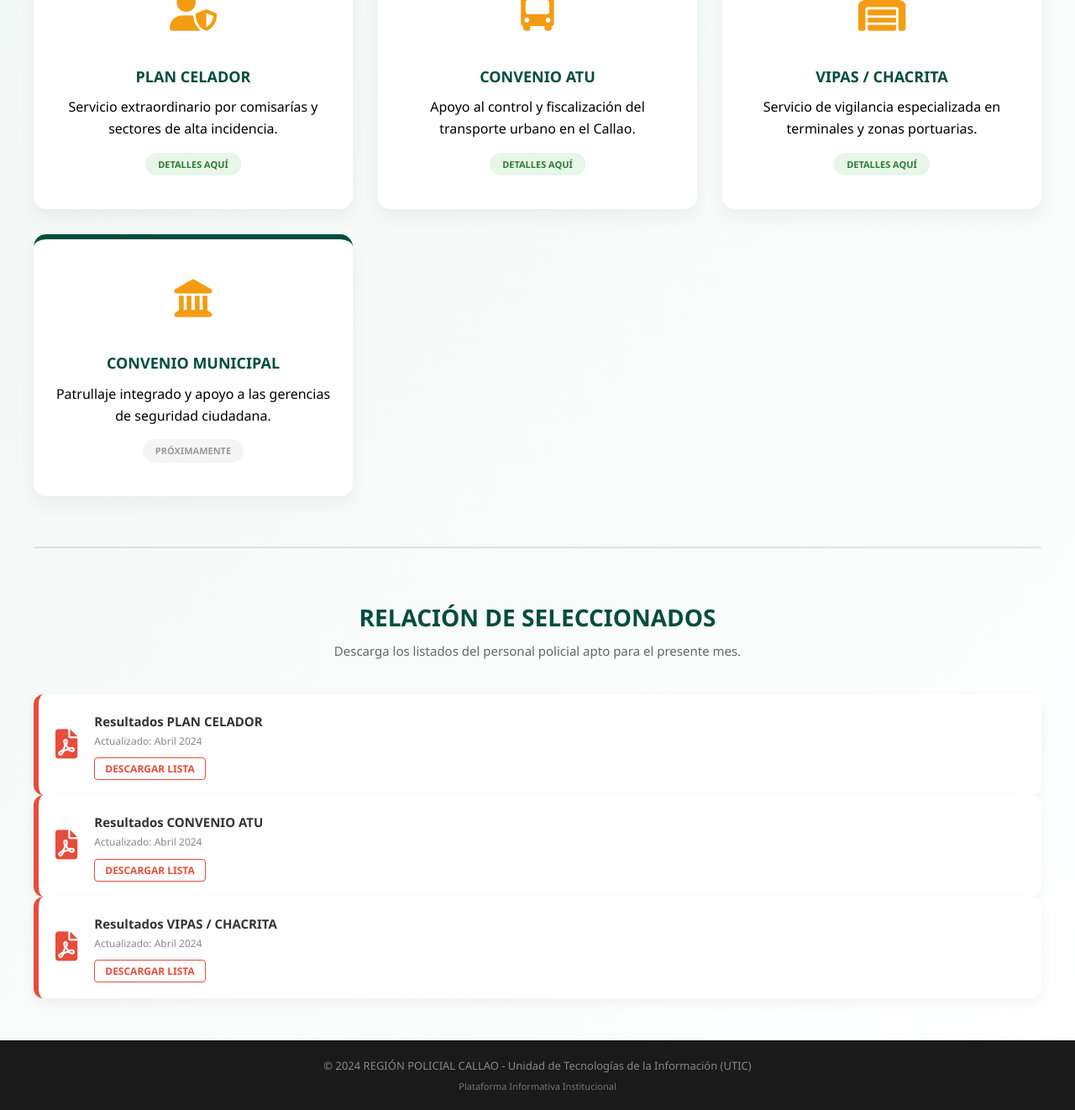
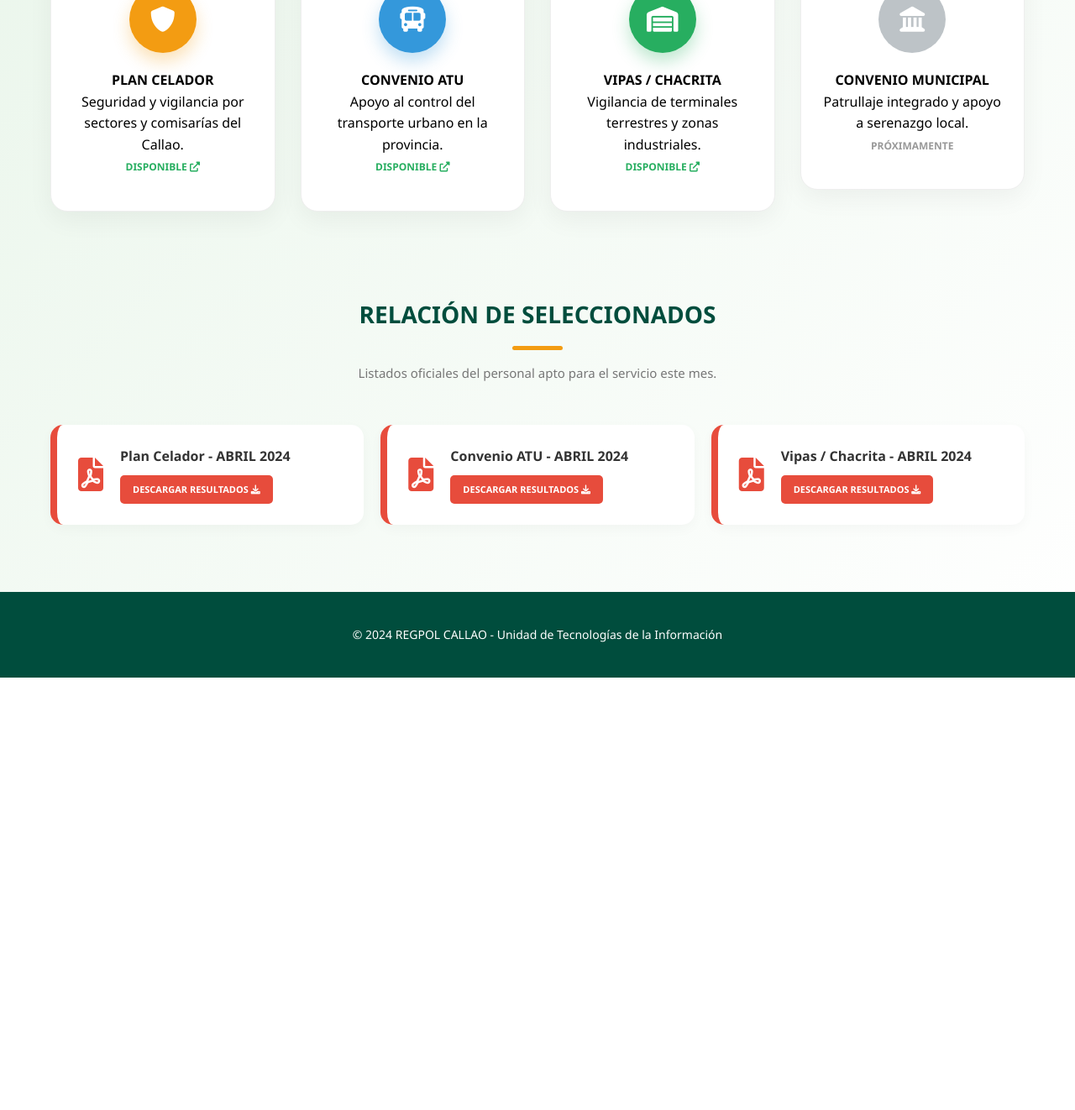
Before and after one commit to ANTHONY109823/REGPOL_CALLAO, a plain HTML site: page convenios.html in a window 1280 px wide. Shown: the part 431-1753 px from the top of the page at 84% size. After the commit the page ends 1238 px from the top, so only its background shows below. Drawn offline with Linux system fonts and the light colour scheme.

Commit message:
dando estilos a convenios

```diff
--- a/convenios.html
+++ b/convenios.html
@@ -4,140 +4,140 @@
     <meta charset="UTF-8">
     <meta name="viewport" content="width=device-width, initial-scale=1.0">
     <title>Convenios - REGPOL CALLAO</title>
-    <!-- Estilos generales -->
     <link rel="stylesheet" href="style.css">
-    <!-- Iconos FontAwesome -->
     <link rel="stylesheet" href="https://cdnjs.cloudflare.com/ajax/libs/font-awesome/6.0.0/css/all.min.css">
 </head>
-<body class="bg-convenios"> <!-- Clase para el fondo verde suavizado -->
+<body class="body-convenios"> <!-- Nueva clase para el fondo -->
 
-    <!-- BARRA SUPERIOR DE CONTACTO -->
-    <div class="top-bar">
+    <!-- BARRA SUPERIOR INSTITUCIONAL -->
+    <div class="top-bar-convenios">
         <div class="container flex-between">
-            <span class="top-info"><i class="fas fa-shield-alt"></i> REGPOL CALLAO - Área de Convenios</span>
-            <div class="social-icons">
+            <span><i class="fas fa-lock"></i> Acceso restringido para personal policial</span>
+            <div class="social-links-top">
                 <a href="#"><i class="fab fa-facebook"></i></a>
                 <a href="#"><i class="fab fa-tiktok"></i></a>
             </div>
         </div>
     </div>
 
-    <!-- ENCABEZADO DE LA HOJA -->
-    <header class="main-header">
-        <div class="container header-flex">
-            <div class="logo-box">
-                <img src="img/regpol callao.jpg" alt="Logo REGPOL Callao" class="logo-pnp">
+    <!-- CABECERA PRINCIPAL -->
+    <header class="header-moderno">
+        <div class="container header-content">
+            <div class="logo-area">
+                <img src="img/regpol callao.jpg" alt="Escudo" class="img-escudo">
+                <div class="text-area">
+                    <h1>PORTAL DE CONVENIOS</h1>
+                    <p>REGIÓN POLICIAL CALLAO</p>
+                </div>
             </div>
-            <div class="title-text">
-                <h1>PORTAL DE CONVENIOS</h1>
-                <p class="subtitle">UNIDAD DE TECNOLOGÍAS DE LA INFORMACIÓN Y COMUNICACIONES</p>
-            </div>
-            <div class="header-actions">
-                <a href="index.html" class="btn-action-top"><i class="fas fa-home"></i> INICIO</a>
-            </div>
+            <a href="index.html" class="btn-home-modern"><i class="fas fa-arrow-left"></i> VOLVER AL INICIO</a>
         </div>
     </header>
 
-    <!-- CONTENIDO PRINCIPAL -->
-    <main class="container content-area">
+    <main class="container py-5">
 
-        <!-- SECCIÓN DE TARJETAS DE CONVENIOS -->
-        <div class="section-header">
-            <h2 class="section-title">CONVENIOS VIGENTES</h2>
-            <p class="section-subtitle">Selecciona un convenio para ver requisitos, vacantes y montos de pago.</p>
+        <!-- SECCIÓN 1: CONVENIOS CON MÁS "VIDA" -->
+        <div class="section-heading">
+            <h2 class="title-main">CONVENIOS VIGENTES</h2>
+            <div class="underline"></div>
+            <p class="subtitle">Haz clic en cada tarjeta para conocer los detalles, requisitos y beneficios.</p>
         </div>
 
-        <div class="grid-cards">
-            <!-- 1. PLAN CELADOR -->
-            <a href="celador.html" class="card-link">
-                <div class="card convenio-card">
-                    <div class="card-icon"><i class="fas fa-user-shield"></i></div>
+        <div class="grid-modern">
+            <!-- PLAN CELADOR -->
+            <a href="celador.html" class="card-modern-link">
+                <div class="card-modern">
+                    <div class="icon-wrapper bg-orange">
+                        <i class="fas fa-shield-alt"></i>
+                    </div>
                     <h4>PLAN CELADOR</h4>
-                    <p>Servicio extraordinario por comisarías y sectores de alta incidencia.</p>
-                    <span class="badge available">DETALLES AQUÍ</span>
+                    <p>Seguridad y vigilancia por sectores y comisarías del Callao.</p>
+                    <div class="card-footer-modern">
+                        <span class="status-online">DISPONIBLE <i class="fas fa-external-link-alt"></i></span>
+                    </div>
                 </div>
             </a>
 
-            <!-- 2. CONVENIO ATU -->
-            <a href="#" class="card-link">
-                <div class="card convenio-card">
-                    <div class="card-icon"><i class="fas fa-bus-alt"></i></div>
+            <!-- ATU -->
+            <a href="#" class="card-modern-link">
+                <div class="card-modern">
+                    <div class="icon-wrapper bg-blue">
+                        <i class="fas fa-bus"></i>
+                    </div>
                     <h4>CONVENIO ATU</h4>
-                    <p>Apoyo al control y fiscalización del transporte urbano en el Callao.</p>
-                    <span class="badge available">DETALLES AQUÍ</span>
+                    <p>Apoyo al control del transporte urbano en la provincia.</p>
+                    <div class="card-footer-modern">
+                        <span class="status-online">DISPONIBLE <i class="fas fa-external-link-alt"></i></span>
+                    </div>
                 </div>
             </a>
 
-            <!-- 3. VIPAS / CHACRITA -->
-            <a href="#" class="card-link">
-                <div class="card convenio-card">
-                    <div class="card-icon"><i class="fas fa-warehouse"></i></div>
+            <!-- VIPAS -->
+            <a href="#" class="card-modern-link">
+                <div class="card-modern">
+                    <div class="icon-wrapper bg-green">
+                        <i class="fas fa-warehouse"></i>
+                    </div>
                     <h4>VIPAS / CHACRITA</h4>
-                    <p>Servicio de vigilancia especializada en terminales y zonas portuarias.</p>
-                    <span class="badge available">DETALLES AQUÍ</span>
+                    <p>Vigilancia de terminales terrestres y zonas industriales.</p>
+                    <div class="card-footer-modern">
+                        <span class="status-online">DISPONIBLE <i class="fas fa-external-link-alt"></i></span>
+                    </div>
                 </div>
             </a>
 
-            <!-- 4. CONVENIO MUNICIPAL -->
-            <a href="#" class="card-link">
-                <div class="card convenio-card">
-                    <div class="card-icon"><i class="fas fa-landmark"></i></div>
+            <!-- MUNICIPAL -->
+            <a href="#" class="card-modern-link">
+                <div class="card-modern opacity-6">
+                    <div class="icon-wrapper bg-gray">
+                        <i class="fas fa-landmark"></i>
+                    </div>
                     <h4>CONVENIO MUNICIPAL</h4>
-                    <p>Patrullaje integrado y apoyo a las gerencias de seguridad ciudadana.</p>
-                    <span class="badge soon">PRÓXIMAMENTE</span>
+                    <p>Patrullaje integrado y apoyo a serenazgo local.</p>
+                    <div class="card-footer-modern">
+                        <span class="status-soon">PRÓXIMAMENTE</span>
+                    </div>
                 </div>
             </a>
         </div>
 
-        <!-- DIVISOR VISUAL -->
-        <div class="divider-section"></div>
-
-        <!-- SECCIÓN DE DESCARGA DE RESULTADOS (PDF) -->
-        <div class="section-header">
-            <h2 class="section-title">RELACIÓN DE SELECCIONADOS</h2>
-            <p class="section-subtitle">Descarga los listados del personal policial apto para el presente mes.</p>
+        <!-- SECCIÓN 2: RELACIÓN DE SELECCIONADOS (PDF) -->
+        <div class="section-heading mt-100">
+            <h2 class="title-main">RELACIÓN DE SELECCIONADOS</h2>
+            <div class="underline"></div>
+            <p class="subtitle">Listados oficiales del personal apto para el servicio este mes.</p>
         </div>
 
-        <div class="grid-cards-small">
-            <!-- PDF CELADOR -->
-            <div class="pdf-card">
+        <div class="grid-pdf-modern">
+            <div class="pdf-item">
                 <div class="pdf-icon"><i class="fas fa-file-pdf"></i></div>
-                <div class="pdf-info">
-                    <h5>Resultados PLAN CELADOR</h5>
-                    <p>Actualizado: Abril 2024</p>
-                    <a href="documentos/seleccionados_celador.pdf" target="_blank" class="btn-pdf">DESCARGAR LISTA</a>
+                <div class="pdf-body">
+                    <h5>Plan Celador - ABRIL 2024</h5>
+                    <a href="documentos/seleccionados_celador.pdf" target="_blank" class="btn-download">DESCARGAR RESULTADOS <i class="fas fa-download"></i></a>
                 </div>
             </div>
 
-            <!-- PDF ATU -->
-            <div class="pdf-card">
+            <div class="pdf-item">
                 <div class="pdf-icon"><i class="fas fa-file-pdf"></i></div>
-                <div class="pdf-info">
-                    <h5>Resultados CONVENIO ATU</h5>
-                    <p>Actualizado: Abril 2024</p>
-                    <a href="documentos/seleccionados_atu.pdf" target="_blank" class="btn-pdf">DESCARGAR LISTA</a>
+                <div class="pdf-body">
+                    <h5>Convenio ATU - ABRIL 2024</h5>
+                    <a href="documentos/seleccionados_atu.pdf" target="_blank" class="btn-download">DESCARGAR RESULTADOS <i class="fas fa-download"></i></a>
                 </div>
             </div>
 
-            <!-- PDF VIPAS -->
-            <div class="pdf-card">
+            <div class="pdf-item">
                 <div class="pdf-icon"><i class="fas fa-file-pdf"></i></div>
-                <div class="pdf-info">
-                    <h5>Resultados VIPAS / CHACRITA</h5>
-                    <p>Actualizado: Abril 2024</p>
-                    <a href="documentos/seleccionados_vipas.pdf" target="_blank" class="btn-pdf">DESCARGAR LISTA</a>
+                <div class="pdf-body">
+                    <h5>Vipas / Chacrita - ABRIL 2024</h5>
+                    <a href="documentos/seleccionados_vipas.pdf" target="_blank" class="btn-download">DESCARGAR RESULTADOS <i class="fas fa-download"></i></a>
                 </div>
             </div>
         </div>
 
     </main>
 
-    <!-- PIE DE PÁGINA -->
-    <footer>
-        <div class="container">
-            <p>&copy; 2024 REGIÓN POLICIAL CALLAO - Unidad de Tecnologías de la Información (UTIC)</p>
-            <p style="font-size: 11px; margin-top: 5px; color: #777;">Plataforma Informativa Institucional</p>
-        </div>
+    <footer class="footer-modern">
+        <p>&copy; 2024 REGPOL CALLAO - Unidad de Tecnologías de la Información</p>
     </footer>
 
 </body>
--- a/style.css
+++ b/style.css
@@ -181,74 +181,81 @@ footer { background: #1a1a1a; color: #888; padding: 20px 0; text-align: center;
 }
 
 
-/* --- ESTILOS DE LA PÁGINA CONVENIOS --- */
+/* --- NUEVA ESTÉTICA PARA CONVENIOS --- */
 
-.bg-convenios {
-    background: linear-gradient(135deg, #f0f7f4 0%, #ffffff 100%); /* Fondo verde suave */
+.body-convenios {
+    /* Fondo con un degradado sutil de verde a blanco */
+    background: linear-gradient(135deg, #e8f5e9 0%, #ffffff 100%);
     min-height: 100vh;
+    font-family: 'Segoe UI', sans-serif;
 }
 
-.section-header { text-align: center; margin-bottom: 40px; }
-.section-title { color: var(--verde-pnp); font-size: 28px; font-weight: 800; margin-bottom: 5px; }
-.section-subtitle { color: #666; font-size: 15px; }
+/* Barra superior */
+.top-bar-convenios { background: #002d24; color: #a1cfc5; padding: 10px 0; font-size: 12px; }
 
-.divider-section { height: 2px; background: #e0e0e0; margin: 60px 0; border-radius: 2px; }
+/* Header Moderno */
+.header-moderno { background: white; padding: 25px 0; box-shadow: 0 4px 20px rgba(0,0,0,0.05); margin-bottom: 50px; }
+.header-content { display: flex; justify-content: space-between; align-items: center; }
+.logo-area { display: flex; align-items: center; gap: 20px; }
+.img-escudo { height: 80px; }
+.text-area h1 { color: #004d3d; font-size: 24px; font-weight: 800; margin: 0; }
+.text-area p { color: #f39c12; font-weight: bold; margin: 0; font-size: 14px; }
 
-/* Tarjetas de Convenio Interactivas */
-.card-link { text-decoration: none; color: inherit; display: block; }
-.convenio-card {
-    background: white;
-    border: none;
-    border-radius: 15px;
-    padding: 40px 25px;
-    box-shadow: 0 10px 20px rgba(0,0,0,0.05);
-    border-top: 6px solid var(--verde-pnp);
-    transition: all 0.4s ease;
+.btn-home-modern {
+    background: #004d3d; color: white; text-decoration: none; padding: 12px 25px;
+    border-radius: 50px; font-weight: bold; font-size: 13px; transition: 0.3s;
+}
+.btn-home-modern:hover { background: #f39c12; transform: translateX(-5px); }
+
+/* Títulos con Línea Decorativa */
+.section-heading { text-align: center; margin-bottom: 50px; }
+.title-main { color: #004d3d; font-size: 28px; font-weight: 800; }
+.underline { width: 60px; height: 5px; background: #f39c12; margin: 15px auto; border-radius: 10px; }
+.subtitle { color: #777; font-size: 15px; }
+
+/* Grilla de Tarjetas con efectos de profundidad */
+.grid-modern { display: grid; grid-template-columns: repeat(auto-fit, minmax(260px, 1fr)); gap: 30px; }
+.card-modern-link { text-decoration: none; color: inherit; }
+.card-modern {
+    background: white; border-radius: 20px; padding: 40px 25px; text-align: center;
+    box-shadow: 0 10px 30px rgba(0,0,0,0.05); transition: 0.4s ease; border: 1px solid #eee;
+}
+.card-modern:hover {
+    transform: translateY(-15px);
+    box-shadow: 0 20px 40px rgba(0, 77, 61, 0.15);
+    border-color: #004d3d;
 }
 
-.convenio-card:hover {
-    transform: translateY(-12px);
-    box-shadow: 0 15px 30px rgba(0, 77, 61, 0.15);
-    border-top-color: var(--naranja-pnp);
+/* Círculos de iconos */
+.icon-wrapper {
+    width: 80px; height: 80px; border-radius: 50%; margin: 0 auto 20px;
+    display: flex; align-items: center; justify-content: center; font-size: 30px; color: white;
 }
+.bg-orange { background: #f39c12; box-shadow: 0 10px 20px rgba(243, 156, 18, 0.3); }
+.bg-blue { background: #3498db; box-shadow: 0 10px 20px rgba(52, 152, 219, 0.3); }
+.bg-green { background: #27ae60; box-shadow: 0 10px 20px rgba(39, 174, 96, 0.3); }
+.bg-gray { background: #bdc3c7; }
 
-.convenio-card i { font-size: 45px; color: var(--naranja-pnp); margin-bottom: 20px; }
-.convenio-card h4 { color: var(--verde-pnp); margin-bottom: 10px; font-size: 18px; }
+.status-online { color: #27ae60; font-weight: bold; font-size: 12px; }
+.status-soon { color: #999; font-weight: bold; font-size: 12px; }
 
-.badge { padding: 5px 15px; border-radius: 20px; font-size: 11px; font-weight: bold; display: inline-block; margin-top: 15px; }
-.available { background: #e8f5e9; color: #2e7d32; }
-.soon { background: #f5f5f5; color: #999; }
+/* Sección PDF horizontal y amigable */
+.grid-pdf-modern { display: grid; grid-template-columns: repeat(auto-fit, minmax(350px, 1fr)); gap: 20px; }
+.pdf-item {
+    background: white; border-radius: 15px; padding: 25px; display: flex; align-items: center;
+    gap: 20px; border-left: 8px solid #e74c3c; box-shadow: 0 5px 15px rgba(0,0,0,0.03);
+}
+.pdf-icon { font-size: 40px; color: #e74c3c; }
+.pdf-body h5 { margin: 0 0 10px; color: #333; font-size: 16px; }
 
-/* Tarjetas de PDF horizontales */
-.pdf-card {
-    background: white;
-    padding: 20px;
-    border-radius: 12px;
-    display: flex;
-    align-items: center;
-    gap: 20px;
-    box-shadow: 0 5px 15px rgba(0,0,0,0.05);
-    border-left: 6px solid #e74c3c;
-    transition: 0.3s;
+.btn-download {
+    background: #e74c3c; color: white; text-decoration: none; padding: 8px 15px;
+    border-radius: 5px; font-size: 11px; font-weight: bold; display: inline-block;
 }
-.pdf-card:hover { transform: scale(1.02); }
-.pdf-icon i { font-size: 35px; color: #e74c3c; }
-.pdf-info h5 { font-size: 15px; margin-bottom: 2px; color: #333; }
-.pdf-info p { font-size: 12px; color: #888; margin-bottom: 10px; }
+.btn-download:hover { background: #c0392b; }
 
-.btn-pdf {
-    color: #e74c3c;
-    text-decoration: none;
-    font-size: 12px;
-    font-weight: bold;
-    border: 1.5px solid #e74c3c;
-    padding: 4px 12px;
-    border-radius: 4px;
-    transition: 0.3s;
-}
-.btn-pdf:hover { background: #e74c3c; color: white; }
-
-
+.mt-100 { margin-top: 100px; }
+.footer-modern { background: #004d3d; color: white; padding: 40px 0; text-align: center; margin-top: 80px; font-size: 14px; }
 
 /* Diseño de Hoja Detalle (Celador) */
 .info-layout { display: flex; gap: 40px; margin-top: 30px; }
```
